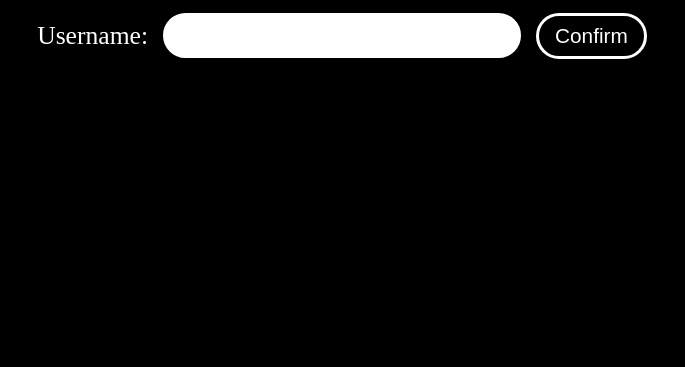
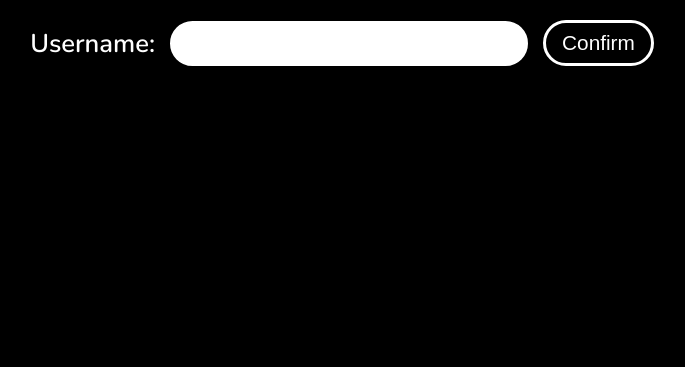
Before and after one commit to danielfazlijevic/certatio-front, a website built with Parcel: page src/index.html in a window 1280 px wide. Shown: the part 433-800 px from the top of the page, without its empty margins (298-983 px from the left). Built offline with nearby package versions, Linux system fonts and the light colour scheme; files whose address does not match are found by name.

Commit message:
micro style changes

```diff
--- a/src/css/style.css
+++ b/src/css/style.css
@@ -24,6 +24,7 @@ body {
   justify-content: center;
   align-items: center;
   flex-direction: column;
+  font-family: 'Nunito', sans-serif;
 }
 
 button {
```
